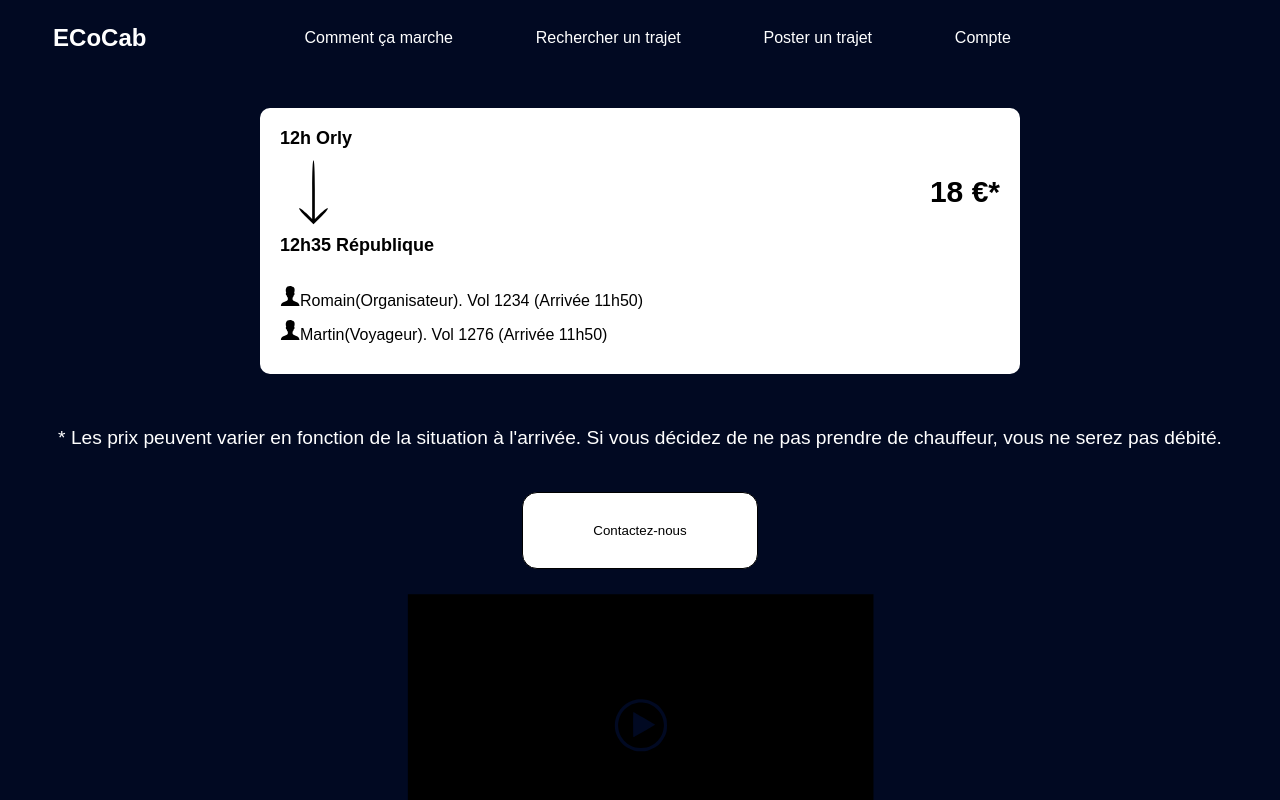
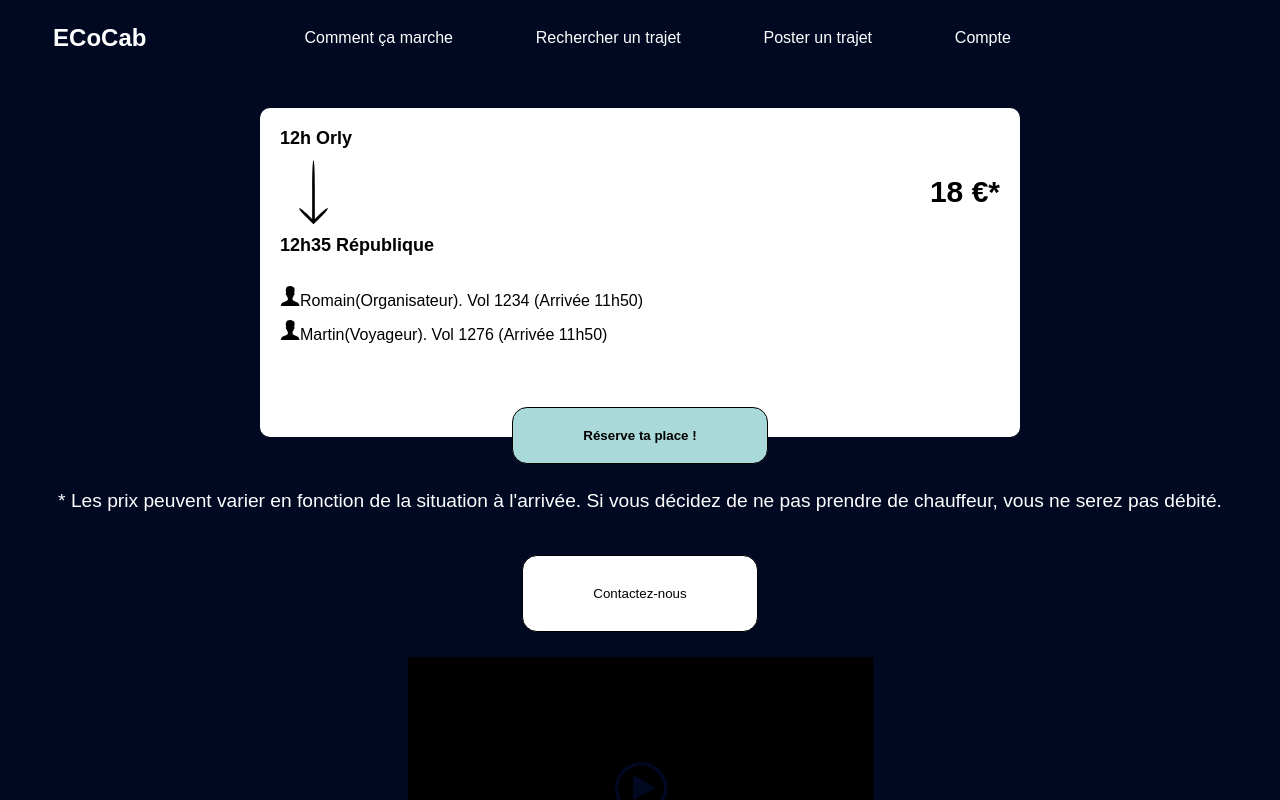
Before and after one commit to Julesc002/Stage-Ecocab, a React (Create React App) app: page /Details in a window 1280 px wide. Shown: the top 800 px of the page. Built offline with nearby package versions, Linux system fonts and the light colour scheme; a web font is replaced by a local one.

Commit message:
Front : Detail trajet, ajout du bouton pour réserver sa place

```diff
--- a/src/components/TravelInfos.js
+++ b/src/components/TravelInfos.js
@@ -4,6 +4,8 @@ const TravelInfos = () => {
 
     const downArrow = "downArrowIco.svg";
     const manIco = "manIco.svg";
+
+    const reservationButton = "Réserve ta place !"
 
     const startTravelName = "Orly";
     const startTravelTime = "12h";
@@ -50,6 +52,7 @@ const TravelInfos = () => {
                     </div>
                 ))}
             </div>
+            <button className='travelInfosContainer_reservationButton'> {reservationButton} </button>
         </div>
     );
 };
--- a/src/styles/components/_travelInfos.css
+++ b/src/styles/components/_travelInfos.css
@@ -86,3 +86,20 @@
     height: 20px;
     background-color: white;
 }
+
+.travelInfosContainer_reservationButton {
+    align-self: center;
+    background-color: var(--buttonsColor);
+    color: black;
+    border-radius: 15px;
+    padding: 20px 70px;
+    border: 1px solid black;
+    margin: 0.4%;
+    position: relative;
+    top: 50px;
+    font-weight: bold;
+}
+
+.travelInfosContainer_reservationButton:hover {
+    cursor: pointer;
+}
```
